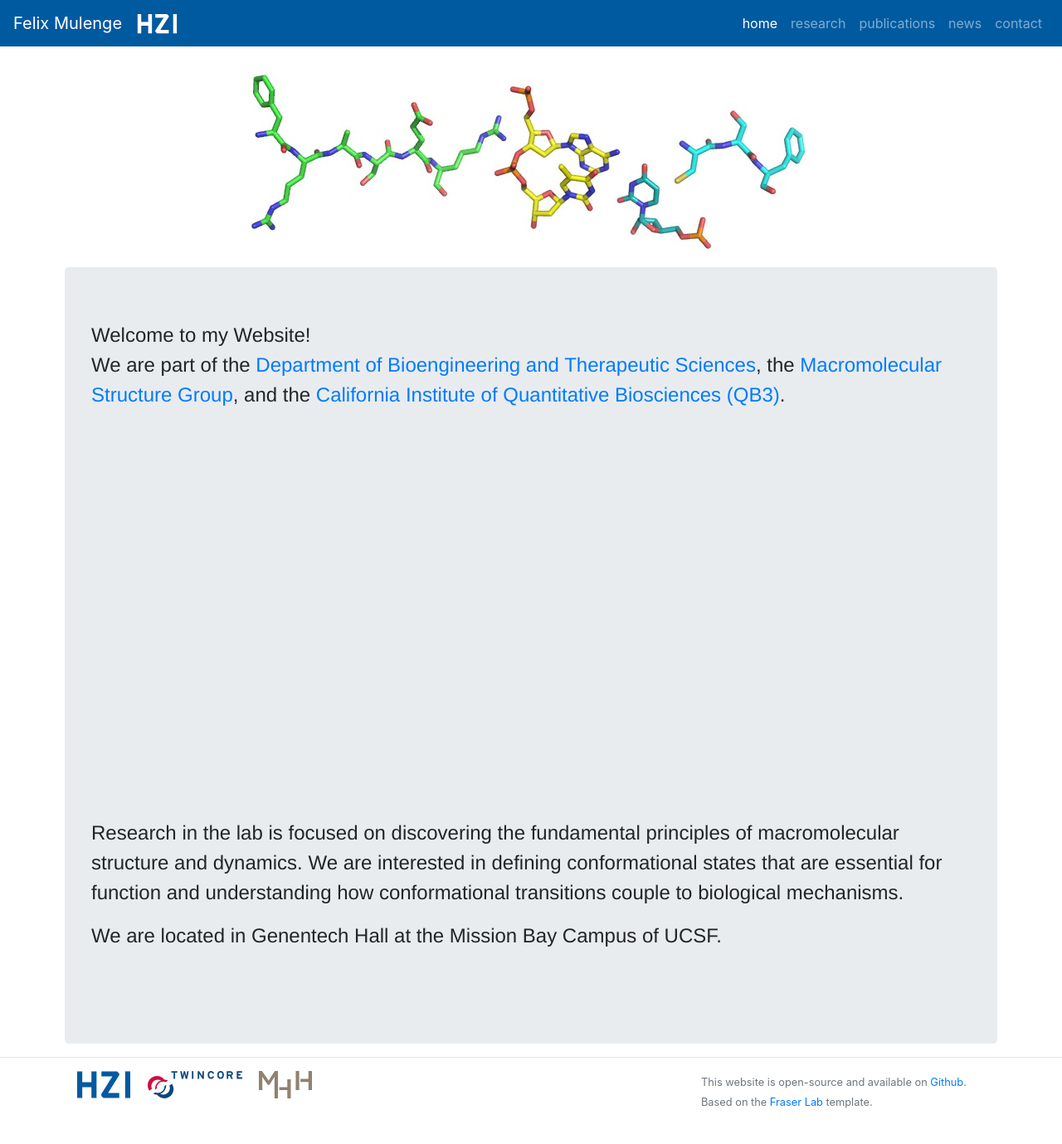
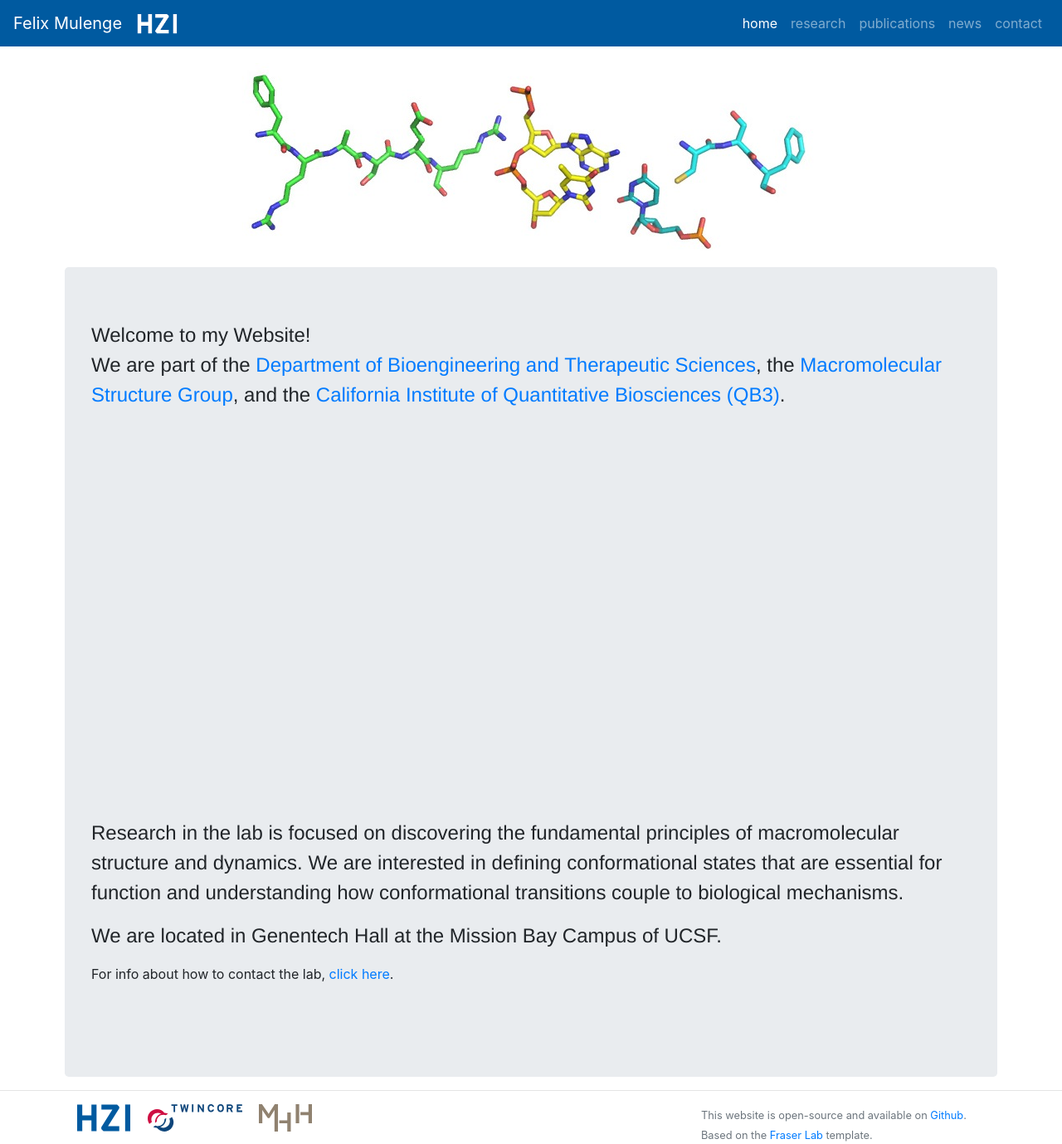
Before and after one commit to fmulenge/fmulenge.github.io, a Jekyll site: the page built from index.md, in a window 1280 px wide. Shown: the whole page at 83% size. Built offline with Jekyll 4.4.1, drawn with Linux system fonts in a browser that asks for light colours; before the commit the page ends 1339 px from its top, so only the background shows below that.

Commit message:
Update index.md

```diff
--- a/index.md
+++ b/index.md
@@ -15,3 +15,5 @@ Research in the lab is focused on discovering the fundamental principles of macr
 
 We are located in Genentech Hall at the Mission Bay Campus of UCSF.
 {: .welcomefont}
+
+<p>For info about how to contact the lab, <a href="/contact">click here</a>.</p>
```
